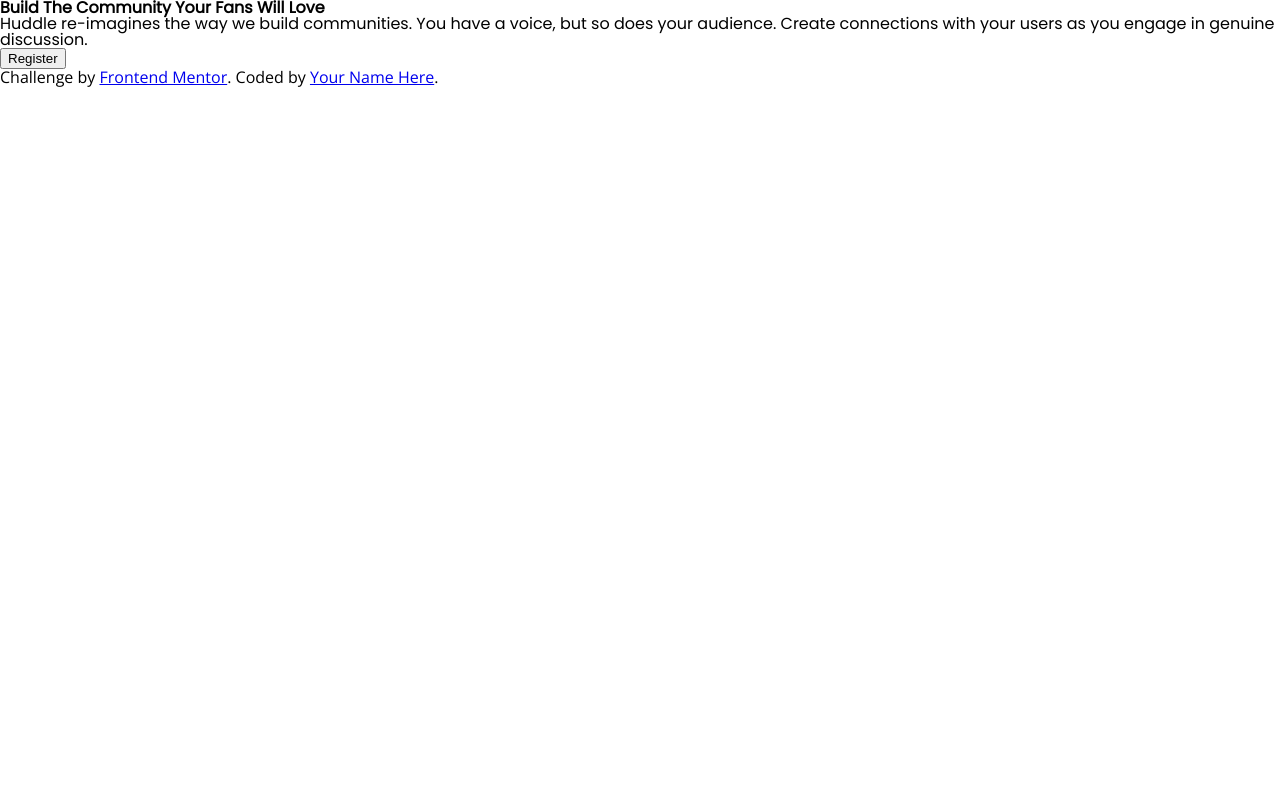
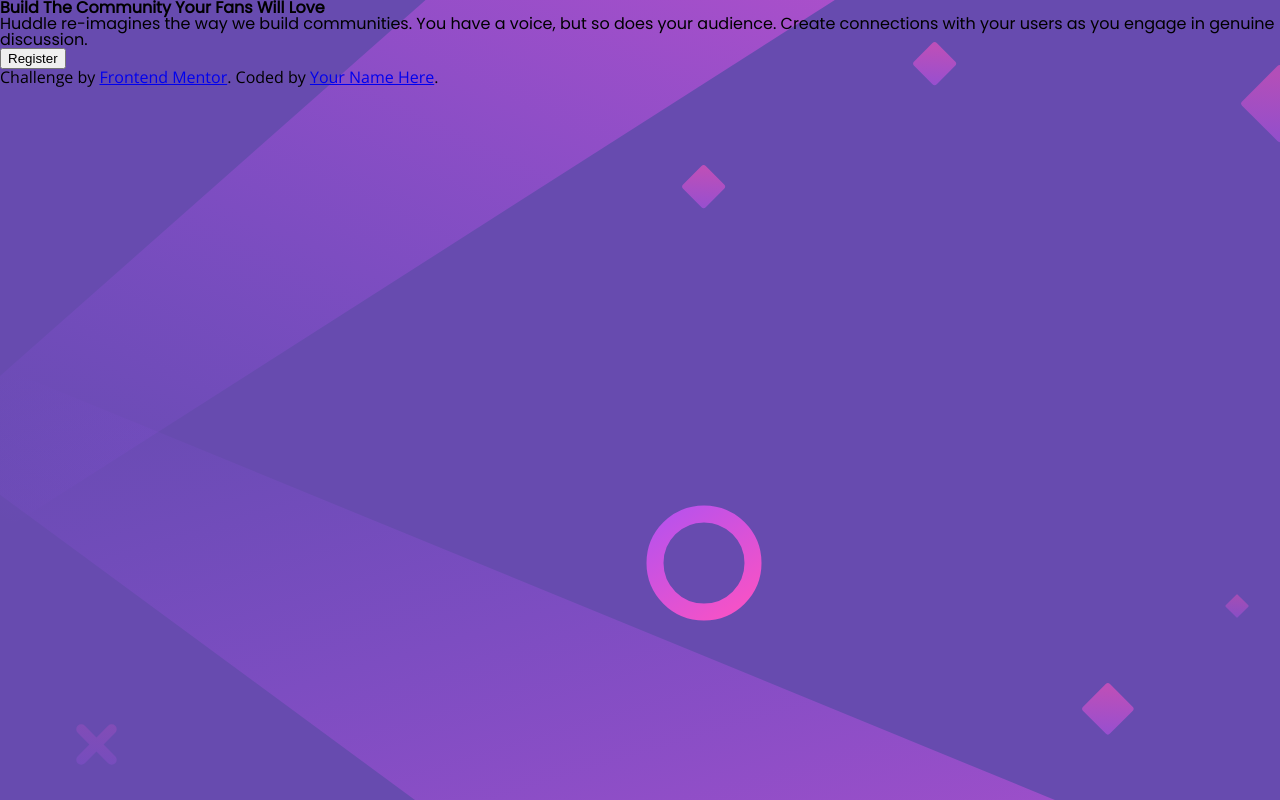
Before and after one commit to amorimeve/huddle-landing-page-with-single-introductory-section, a plain HTML site: page index.html in a window 1280 px wide. Drawn offline with nearby package versions, Linux system fonts and the light colour scheme.

Commit message:
backgrounds

```diff
--- a/style.css
+++ b/style.css
@@ -1,5 +1,7 @@
 body {
     font-family: 'Open Sans', sans-serif;
+    background-color: hsl(257, 40%, 49%);
+    background-image: url(images/bg-desktop.svg);
 }
 
 main {
```
Also changed, not shown: index.html (+0 -1 lines).
